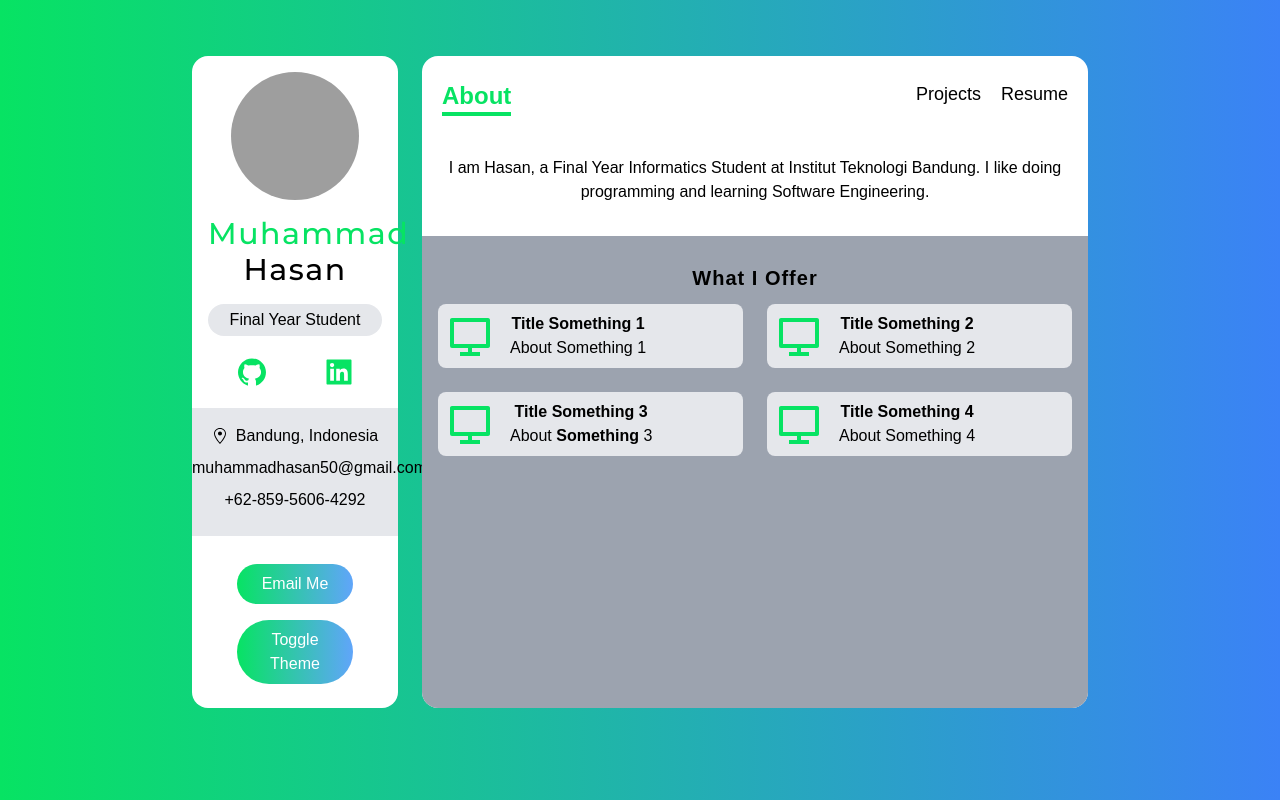
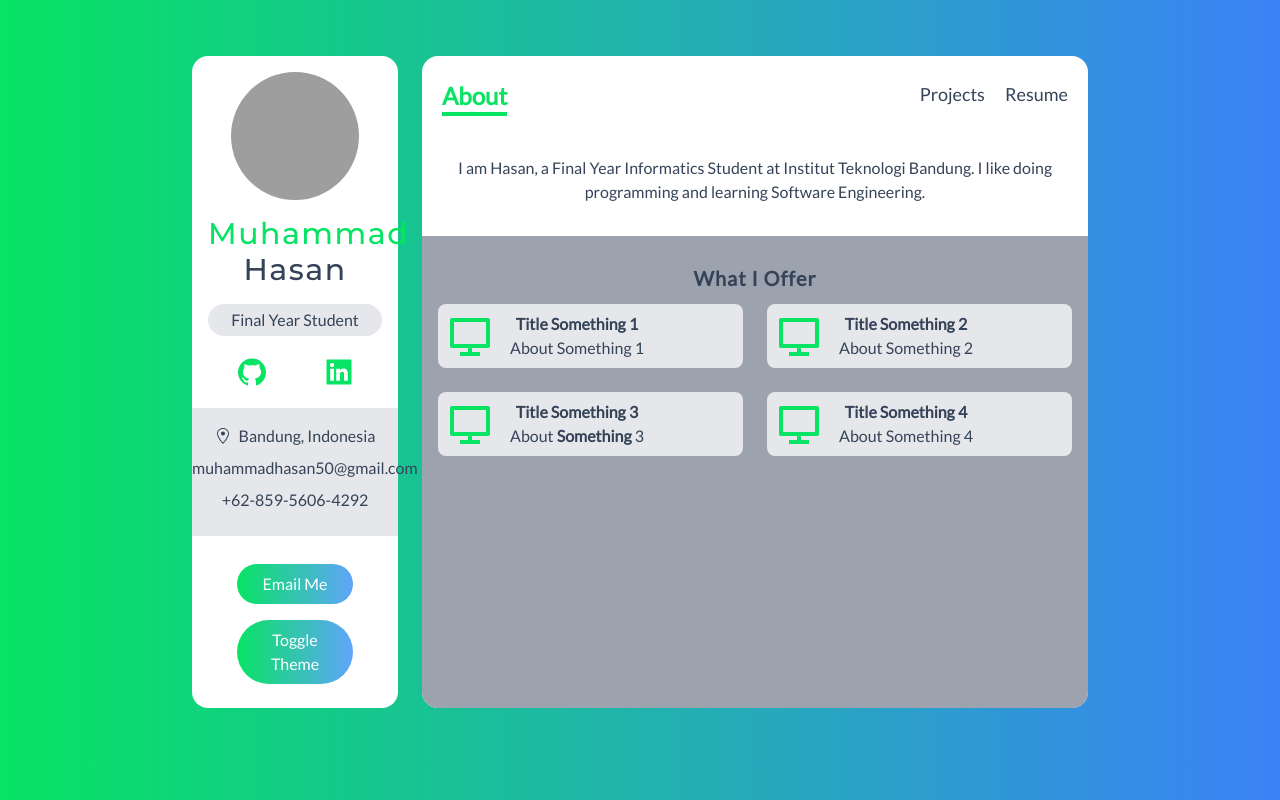
Before and after one commit to muhammadhasan01/portofolio, a Next.js app: page / in a window 1280 px wide. Built offline with nearby package versions, Linux system fonts and the light colour scheme; grey boxes are pictures that could not be loaded.

Commit message:
style: add Lato font

```diff
--- a/styles/globals.css
+++ b/styles/globals.css
@@ -1,3 +1,4 @@
+@import url('https://fonts.googleapis.com/css2?family=Lato&family=Montserrat:wght@500&display=swap');
 @import url('https://fonts.googleapis.com/css2?family=Montserrat:wght@500&display=swap');
 
 @tailwind base;
@@ -5,5 +6,6 @@
 @tailwind utilities;
 
 body {
-    font-family: sans-serif;
+    font-family: Lato, sans-serif;
+    color: #354358;
 }
```
